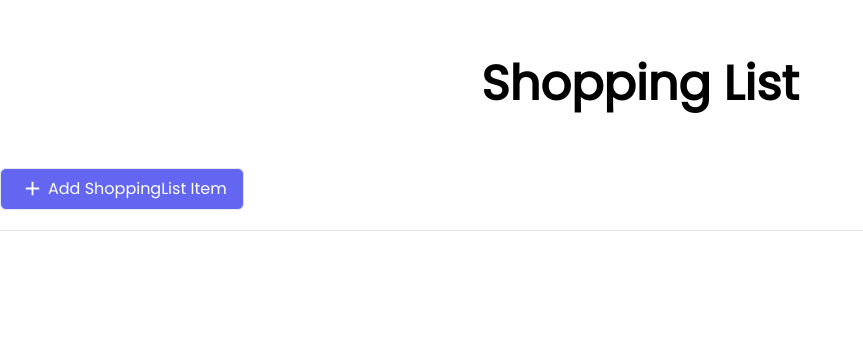
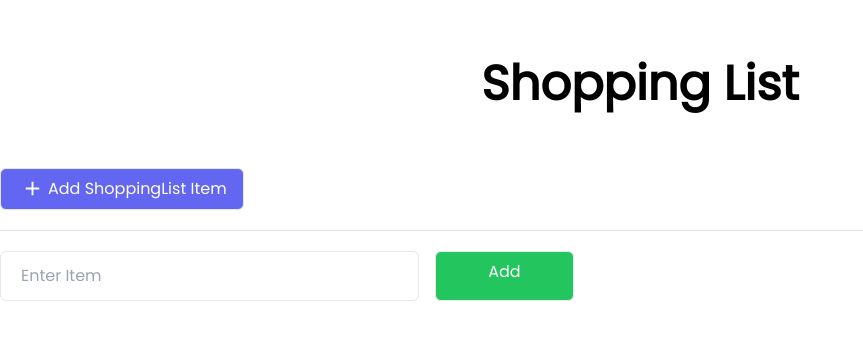
Before and after one commit to MUNIF-2242/nextjs-todo-fa, a Next.js app: page / in a window 1280 px wide. Shown: the top 340 px of the page, without its empty margins (0-863 px from the left). Built offline with nearby package versions, Linux system fonts and the light colour scheme.

Commit message:
add from playlist - 51 complete.

```diff
--- /dev/null
+++ b/pages/components/Form.js
@@ -0,0 +1,18 @@
+export default function Form() {
+  return (
+    <form className='grid lg:grid-cols-2 w-4/6 gap-4'>
+      <div className='input-type'>
+        <input
+          type='text'
+          name='itemname'
+          className='border w-full px-5 py-3 focus:outline-none rounded-md'
+          placeholder='Enter Item'
+        />
+      </div>
+
+      <button className='flex justify-center text-md w-2/6 bg-green-500 text-white px-4 py-2 border rounded-md hover:bg-gray-50 hover:border-green-500 hover:text-green-500'>
+        Add
+      </button>
+    </form>
+  );
+}
--- a/pages/index.js
+++ b/pages/index.js
@@ -1,5 +1,6 @@
 import Head from 'next/head';
 import { BiPlus } from 'react-icons/bi';
+import Form from './components/Form';
 
 export default function Home() {
   return (
@@ -24,10 +25,10 @@
               Add ShoppingList Item{' '}
             </button>
           </div>
-
-          {/* collapsable form */}
-
-          {/* table */}
+        </div>
+        {/* collapsable form */}
+        <div className='container mx-auto py-5'>
+          <Form></Form>
         </div>
       </main>
     </section>
```
